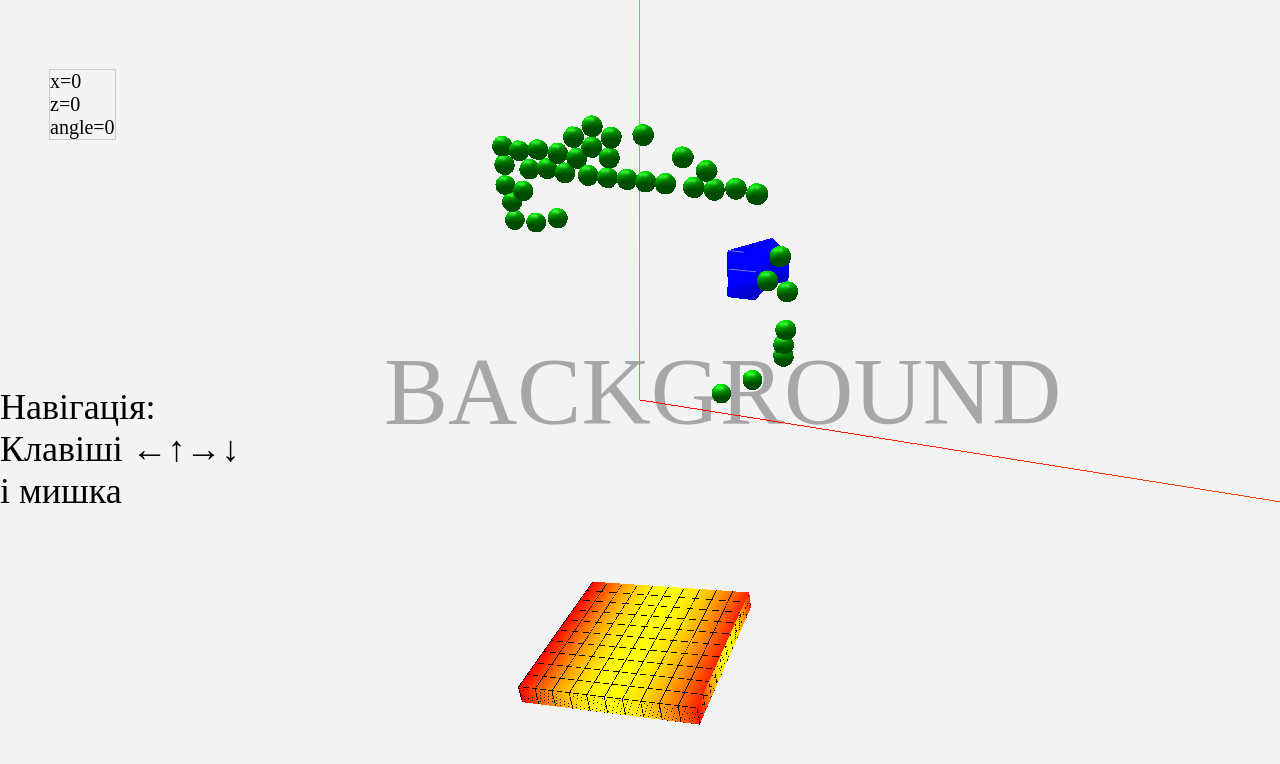
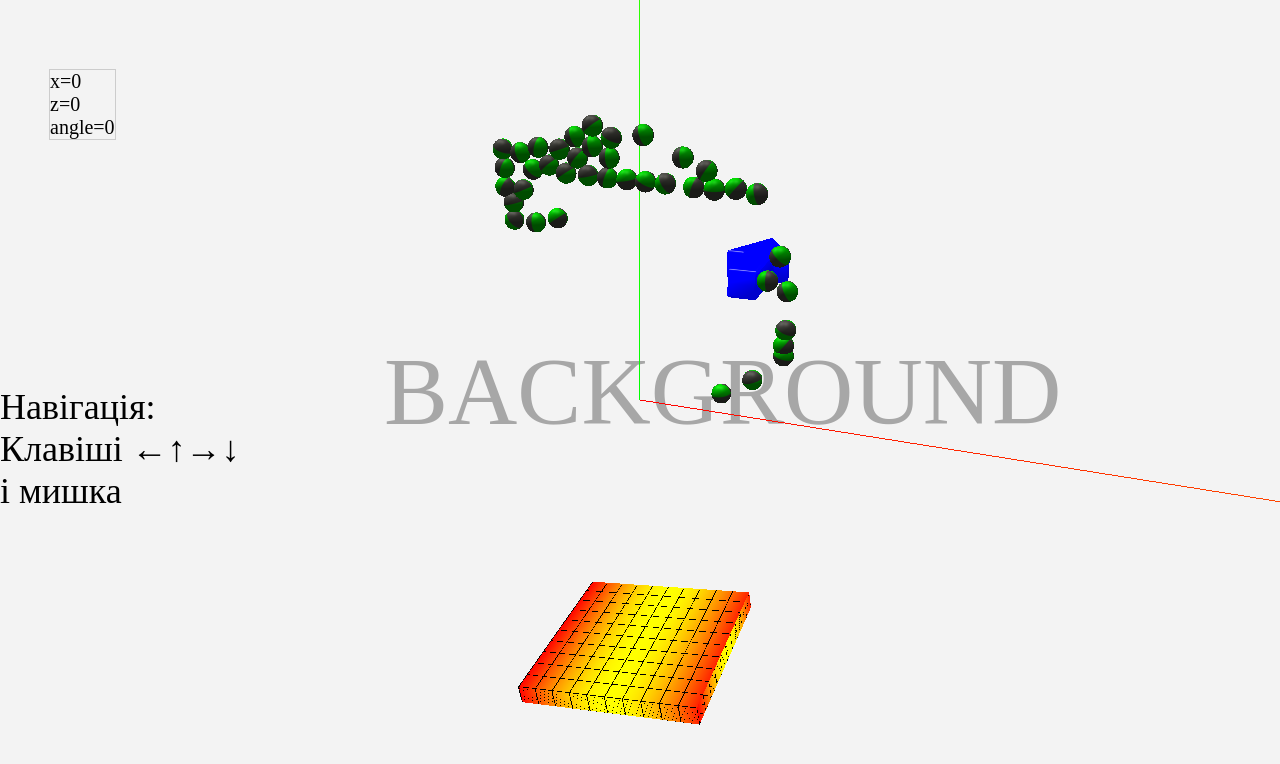
Before and after one commit to Lisnyk-M/task_3d, a plain HTML site: page index.html in a window 1280 px wide. Drawn offline with Linux system fonts and the light colour scheme; no server answers; animation ran at ten frames a second.

Commit message:
added textures to spheres

```diff
--- a/js/functions.js
+++ b/js/functions.js
@@ -92,7 +92,7 @@ function getIndexesPoligon(vrtsX, vrtsY){
     p.vertex2 = vertex2;
     p.vertex3 = vertex3;
     p.arrayOut = [0, 0, 0, 0];
-    var ktx = [9.9, 11.4, 7.5, 8];
+    // var ktx = [9.9, 11.4, 7.5, 8];
 
     if (!isParalel(vrtsX, vrtsY)){
         p.vertex0.x = (Math.min (vrtsX[0], vrtsX[1], vrtsX[2], vrtsX[3]));
@@ -104,8 +104,8 @@ function getIndexesPoligon(vrtsX, vrtsY){
         p.vertex1.index = gipIndexOf(vrtsY, p.vertex1.y);
         p.vertex2.index = gipIndexOf(vrtsX, p.vertex2.x);
         p.vertex3.index = gipIndexOf(vrtsY, p.vertex3.y);
-        var gggg = Math.max (ktx[0], ktx[1], ktx[2], ktx[3]);
-        var hhh = gipIndexOf([5, 7, 9, 3], 3.9);
+        // var gggg = Math.max (ktx[0], ktx[1], ktx[2], ktx[3]);
+        // var hhh = gipIndexOf([5, 7, 9, 3], 3.9);
         p.arrayOut[0] = p.vertex0.index;
         p.arrayOut[1] = p.vertex1.index;
         p.arrayOut[2] = p.vertex2.index;
@@ -122,7 +122,7 @@ function getIndexesPoligon(vrtsX, vrtsY){
     return p;
 }
 //==================================================================================
-function formingData(inV, inF){   //input array vertices and array faces; output two arrays [4] and [4]
+function formingData(inV, inF){   //input array vertices and array faces; output two arrays
     var finX0, finX1, finX2, finX3;
     var finY0, finY1, finY2, finY3;
     var containX = [];
@@ -205,11 +205,11 @@ function formingData(inV, inF){   //input array vertices and array faces; output
         for (n = 0; n < arrInput.length; n++){
             obj = arrInput[n];
             ar2 = pObjs[n];
-            cg[n] = new THREE.CubeGeometry(obj.polygonWidth*scale, obj.polygonHeight*scale, 1);
+            cg[n] = new THREE.CubeGeometry(obj.polygonWidth*1, obj.polygonHeight*1, 1);
             arOut[n] = new THREE.Mesh(cg[n], cubeM);
             arOut[n].receiveShadow = true
             // scene.add(arOut[n]);
-            arOut[n].position.set(obj.posX * scale, obj.posY * scale, 1 * scale);
+            arOut[n].position.set(obj.posX * 1, obj.posY * 1, 1 * 1);
         }
         return arOut;
     }
@@ -244,22 +244,24 @@ function formingData(inV, inF){   //input array vertices and array faces; output
             sinBeta = ((kitY[2] - kitY[3]) / polygonWidth);
             beta =  Math.asin(sinBeta);
             cosBeta = Math.cos(beta);
-            angle = beta * 180 / Math.PI;
+            angle = beta * (180 / Math.PI);
 
             // console.log('radius = ', radius);
             var sinGamma = (polygonHeight / 2 )/radius;
             // var alpha = Math.asin(sinGamma) + beta;
-            var alpha = Math.asin(sinGamma)*180/Math.PI + beta*180/Math.PI;
+            // var alpha = Math.asin(sinGamma)*180/Math.PI + beta*180/Math.PI;
+            var alpha = Math.asin(sinGamma) + beta;
             var ms = radius * Math.sin(alpha*Math.PI/180);
             var ns = radius * Math.cos(alpha*Math.PI/180);
-            // console.log('alpha = ', alpha, ' m = ', ms, 'n = ', ns);
 
             posY = kitY[3] + ms;
             posX = kitX[3] + ns;
             posX = (kitX[0] + kitX[1] + kitX[2] + kitX[3])/4;
             posY = (kitY[0] + kitY[1] + kitY[2] + kitY[3])/4;
+            // console.log('kitx = ', kitX[0], kitX[1], kitX[2], kitX[3]);
+            // console.log('kitY = ', kitY[0], kitY[1], kitY[2], kitY[3]);
 
-            // console.log('cosBeta = ', cosBeta, ' PosX = ', posX, 'PosY = ', posY);
+            //  console.log('cosBeta = ', cosBeta, ' PosX = ', posX, 'PosY = ', posY);
             // console.log('angle = ', angle, ' width = ', polygonWidth, ' height = ', polygonHeight);
             // console.log('sinBeta = ', ax.length);
             if (polygonHeight > polygonWidth){
--- a/js/main.js
+++ b/js/main.js
@@ -54,6 +54,7 @@ window.onload=function(){
         iterations: 8,
         broadphase: 2, // 1 brute force, 2 sweep and prune, 3 volume tree
         worldscale: 10, // scale full world
+        // worldrotation: [20,20,20],
         random: true,  // randomize sample
         info: false,   // calculate statistic or not
         gravity: [0,-9.8,0]
@@ -129,10 +130,43 @@ window.onload=function(){
     for (var cnt = 0; cnt < cpo.length; cnt++){
         namesObjects[cnt] = world.add(cpo[cnt]);
         sceneObjects[cnt].position.copy(namesObjects[cnt].getPosition() );
-        sceneObjects[cnt].quaternion.copy(namesObjects[cnt].getQuaternion() );
+        // sceneObjects[cnt].quaternion.copy(namesObjects[cnt].getQuaternion() );
+        var qtrn = namesObjects[cnt].getQuaternion();
+        // this.console.log('quaternion = ', qtrn);
+        // qtrn.z *= 1.01;     //не зрозумілий глюк. Без цього
+        // qtrn.w *= 1.01;     //фізичні обєкти повернуті на невеличкий кут відносно реагування сфер
+
+        sceneObjects[cnt].quaternion.copy(qtrn);
         sceneObjects[cnt].receiveShadow = true;
     }
     //============================phisics geom============================
+    //=========================tex phis ======================
+    function basicTexture(n){
+        var canvas = document.createElement( 'canvas' );
+        canvas.width = canvas.height = 64;
+        var ctx = canvas.getContext( '2d' );
+        var color;
+        // if(n===0) color = "#3884AA";// sphere58AA80
+        if(n===0) color = "#005500";
+        if(n===1) color = "#61686B";// sphere sleep
+        if(n===2) color = "#AA6538";// box
+        if(n===3) color = "#61686B";// box sleep
+        if(n===4) color = "#AAAA38";// cyl
+        if(n===5) color = "#61686B";// cyl sleep
+        ctx.fillStyle = color;
+        ctx.fillRect(0, 0, 64, 64);
+        ctx.fillStyle = "rgba(30, 30, 30, 1)";
+        ctx.fillRect(0, 0, 32, 32);
+        ctx.fillRect(32, 32, 32, 32);
+        // ctx.beginPath();
+        // ctx.arc(32, 32, 8, 0, 2* Math.PI);
+        // ctx.stroke();
+
+        var tx = new THREE.Texture(canvas);
+        tx.needsUpdate = true;
+        return tx;
+    }
+    //=================================================================
     var scale = 1;
     var box_floor_phis_geometry = new THREE.CubeGeometry(10, 1, 10);
     var floor = new THREE.Mesh(box_floor_phis_geometry, shaderMaterial);
@@ -143,9 +177,10 @@ window.onload=function(){
 
     var arSpheresMesh = [];
     var arGeom = [];
-    var sphM = new THREE.MeshPhongMaterial({color: 0x005500, /*side: THREE.DoubleSide, */wireframe: false});
+    var sphM = new THREE.MeshPhongMaterial({map: basicTexture(0), /*side: THREE.DoubleSide, */wireframe: false,
+                                            specular: 0x080808});
     for (var nn = 0; nn < arSpheres.length; nn++){
-        arGeom = new THREE.SphereBufferGeometry(SIZE_SPHERES, 10, 10);
+        arGeom = new THREE.SphereBufferGeometry(SIZE_SPHERES, 16, 16);  //default = 10, 10
         arSpheresMesh[nn] = new THREE.Mesh(arGeom, sphM);
         arSpheresMesh[nn].castShadow = true;
         scene.add(arSpheresMesh[nn]);
@@ -162,8 +197,10 @@ window.onload=function(){
         });
 		var body = meshes[0];
         body.scale.set(10, 10, 10);
+        body.rotation.set(0, 0, 0);
 		body.receiveShadow = true;
         scene.add(body);
+        // console.log('visual model = ', body.geometry.attributes.position);
         body.material = new THREE.MeshPhongMaterial({
             color: 0xcc0000,
             specular: 0x333333,
@@ -227,10 +264,8 @@ window.onload=function(){
         //=======================key test====================
         if (k_left)
             angle += angle_change;
-            angle %= 2*Math.PI;
         if (k_right)
             angle -= angle_change;
-            angle %= 2*Math.PI;
         if (k_up){
             z -=0.2*Math.cos(angle);
             x -=0.2*Math.sin(angle);
@@ -239,6 +274,7 @@ window.onload=function(){
             z +=0.2*Math.cos(angle);
             x +=0.2*Math.sin(angle);
         }
+        angle %= 2*Math.PI;
         //======================= end key test====================
         // update world
         world.step();
```
Also changed, not shown: index.html (+9 -1 lines). Lines whose indentation alone changed are shown as unchanged.
